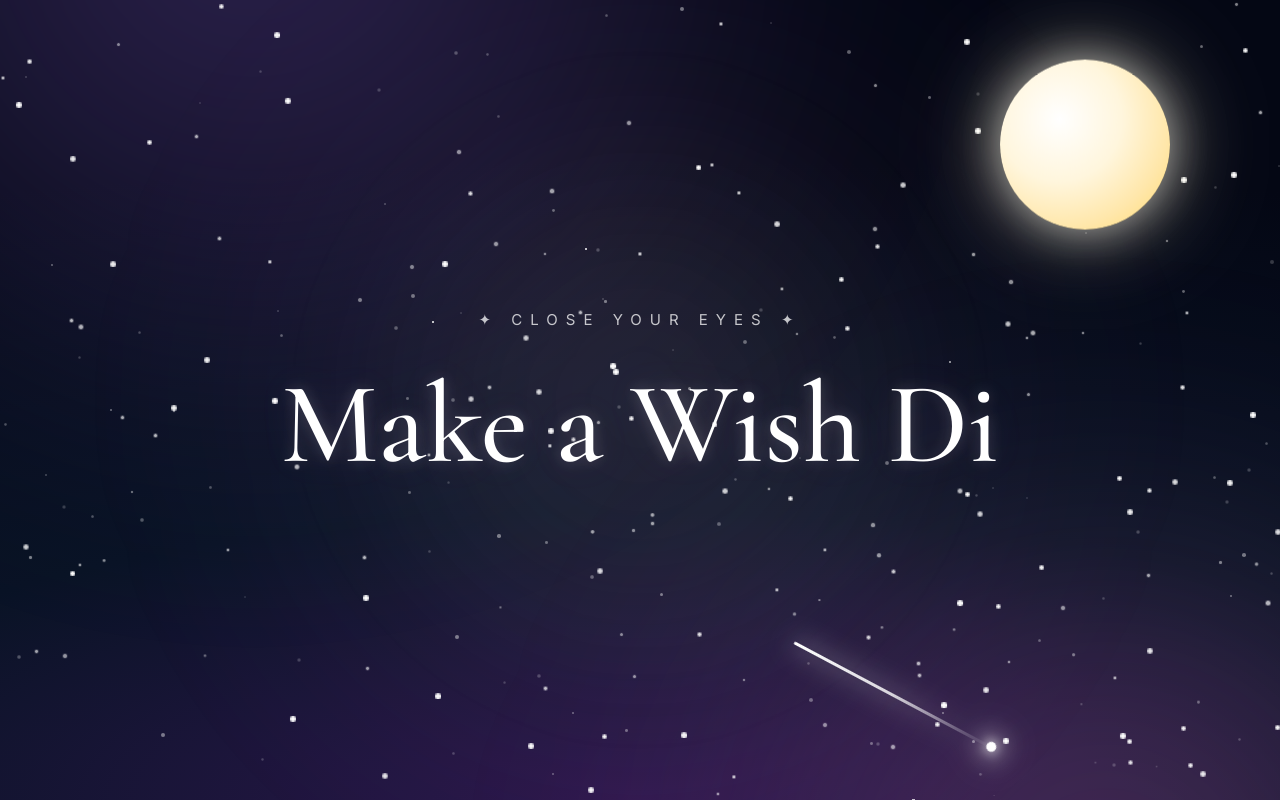
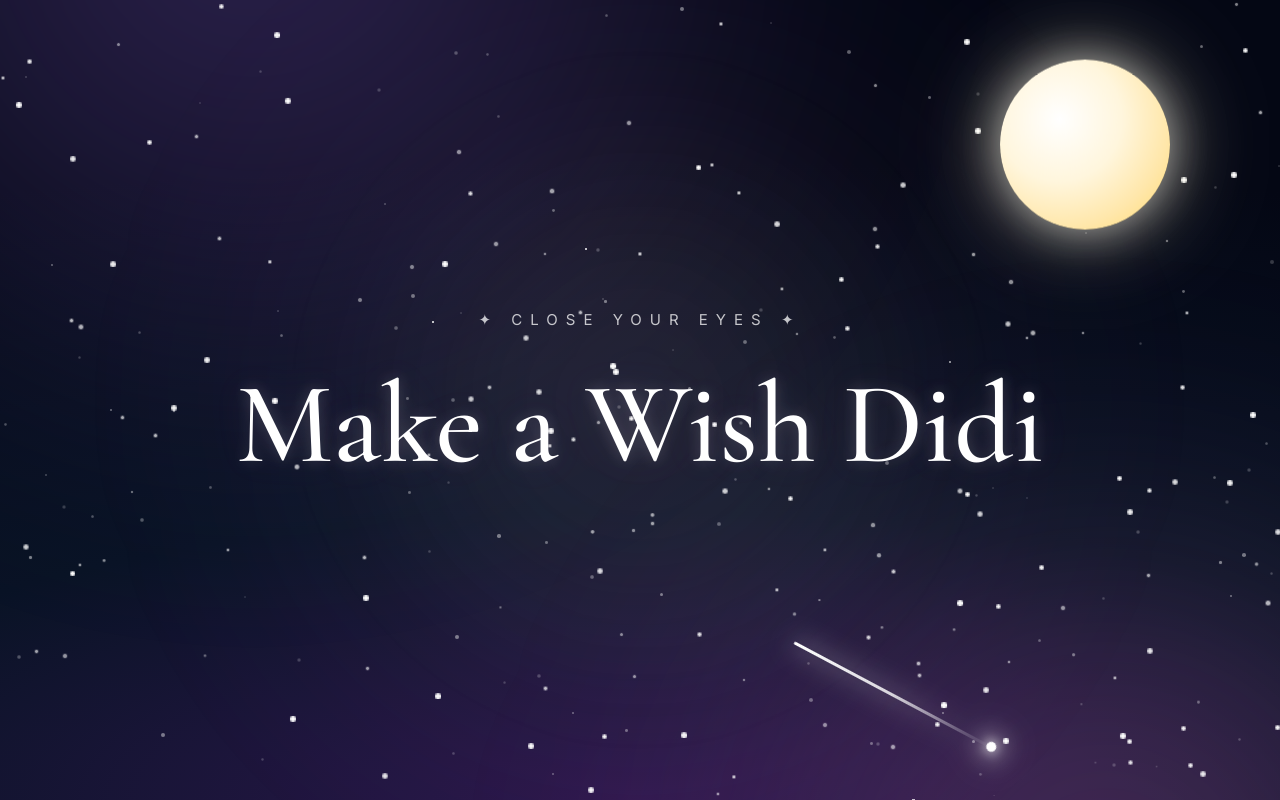
Before and after one commit to praveenkrwebdev/happy-birthday, a plain HTML site: page index.html in a window 1280 px wide. Drawn offline with nearby package versions, Linux system fonts and the light colour scheme.

Commit message:
Fix HTML formatting and content for birthday page

```diff
--- a/index.html
+++ b/index.html
@@ -67,7 +67,7 @@
 
             <h1>
 
-                Make a Wish Di
+                Make a Wish Didi
 
             </h1>
 
```
